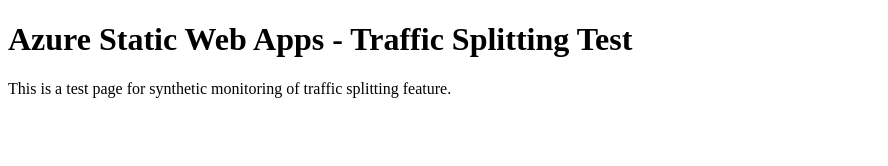
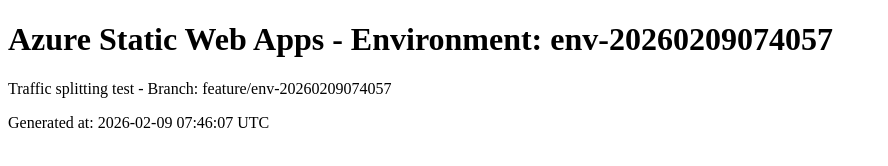
Before and after one commit to skylathadani-ms/synthetics-swa-traffic-20260209074057, a plain HTML site: page index.html in a window 1280 px wide. Shown: the whole page, without its empty margins (0-888 px from the left). Drawn offline with Linux system fonts and the light colour scheme.

Commit message:
Update index.html for env-20260209074057

```diff
--- a/index.html
+++ b/index.html
@@ -1,10 +1,11 @@
 <!DOCTYPE html>
 <html>
 <head>
-<title>Synthetics Test - Traffic Splitting</title>
+<title>Environment: env-20260209074057</title>
 </head>
 <body>
-<h1>Azure Static Web Apps - Traffic Splitting Test</h1>
-<p>This is a test page for synthetic monitoring of traffic splitting feature.</p>
+<h1>Azure Static Web Apps - Environment: env-20260209074057</h1>
+<p>Traffic splitting test - Branch: feature/env-20260209074057</p>
+<p>Generated at: 2026-02-09 07:46:07 UTC</p>
 </body>
 </html>
```
